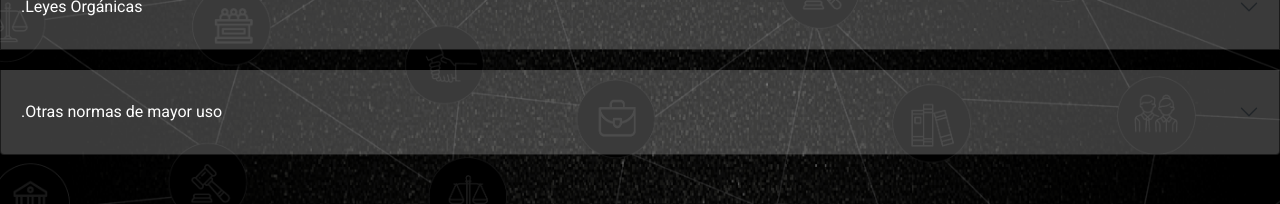
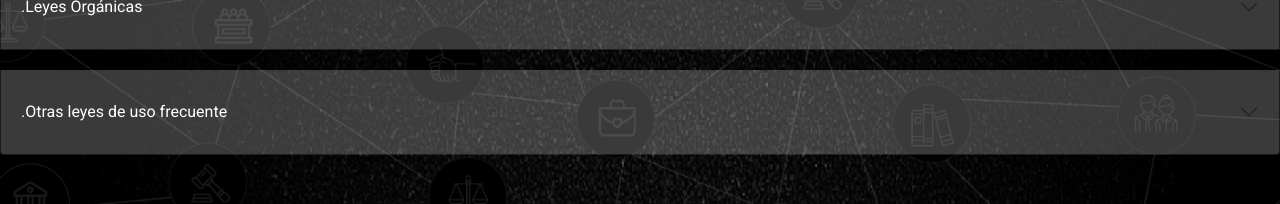
Before and after one commit to juanvaldemar/prueba-alianza-web, an Angular app: page /exposicion in a window 1280 px wide. Shown: the part 422-626 px from the top of the page. Built offline with nearby package versions, Linux system fonts and the light colour scheme.

Commit message:
Update exposicion.component.html

```diff
--- a/src/app/exposicion/exposicion.component.html
+++ b/src/app/exposicion/exposicion.component.html
@@ -160,7 +160,7 @@
             <button class="accordion-button collapsed transparente white padding-lares" type="button"
                 data-bs-toggle="collapse" data-bs-target="#collapseFour" aria-expanded="false"
                 aria-controls="collapseFour">
-                .Otras normas de mayor uso
+                .Otras leyes de uso frecuente
             </button>
             <div id="collapseFour" class="accordion-collapse collapse" aria-labelledby="headingFour"
                 data-bs-parent="#accordionExample">
```
